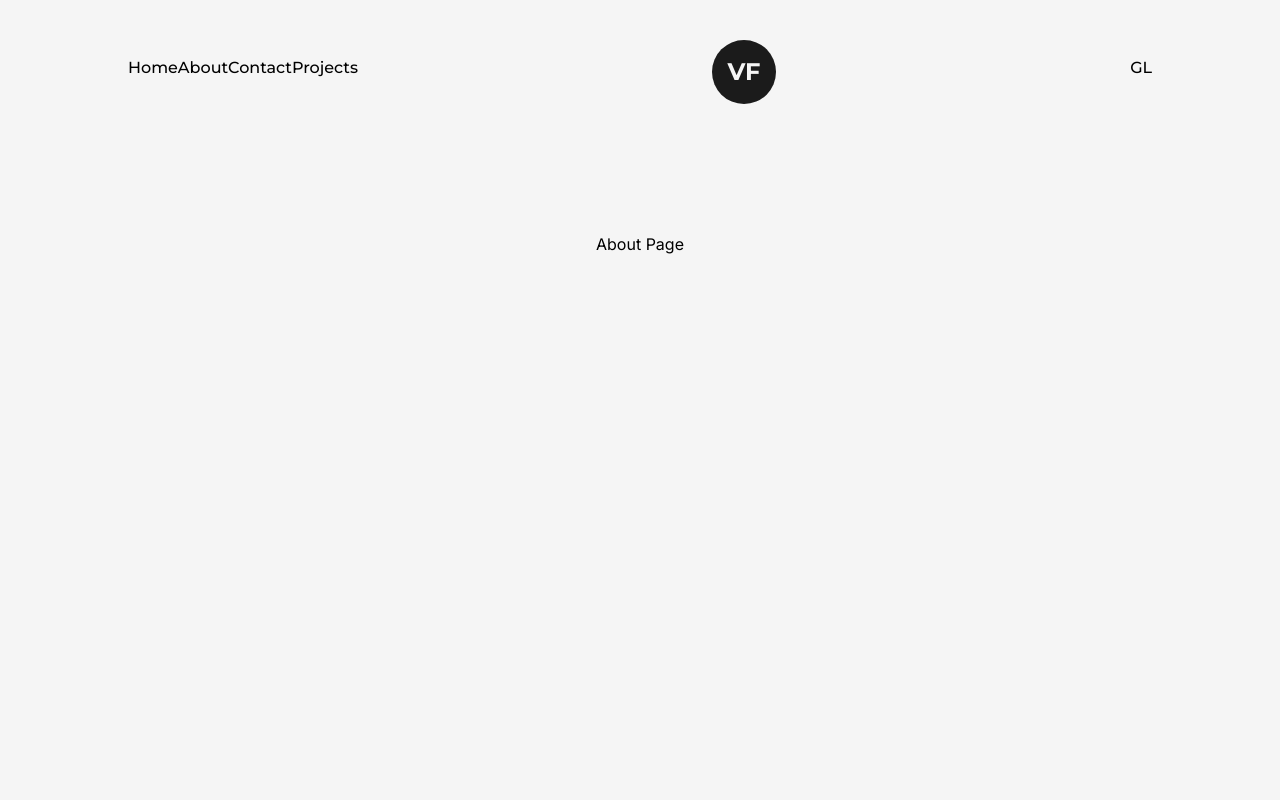
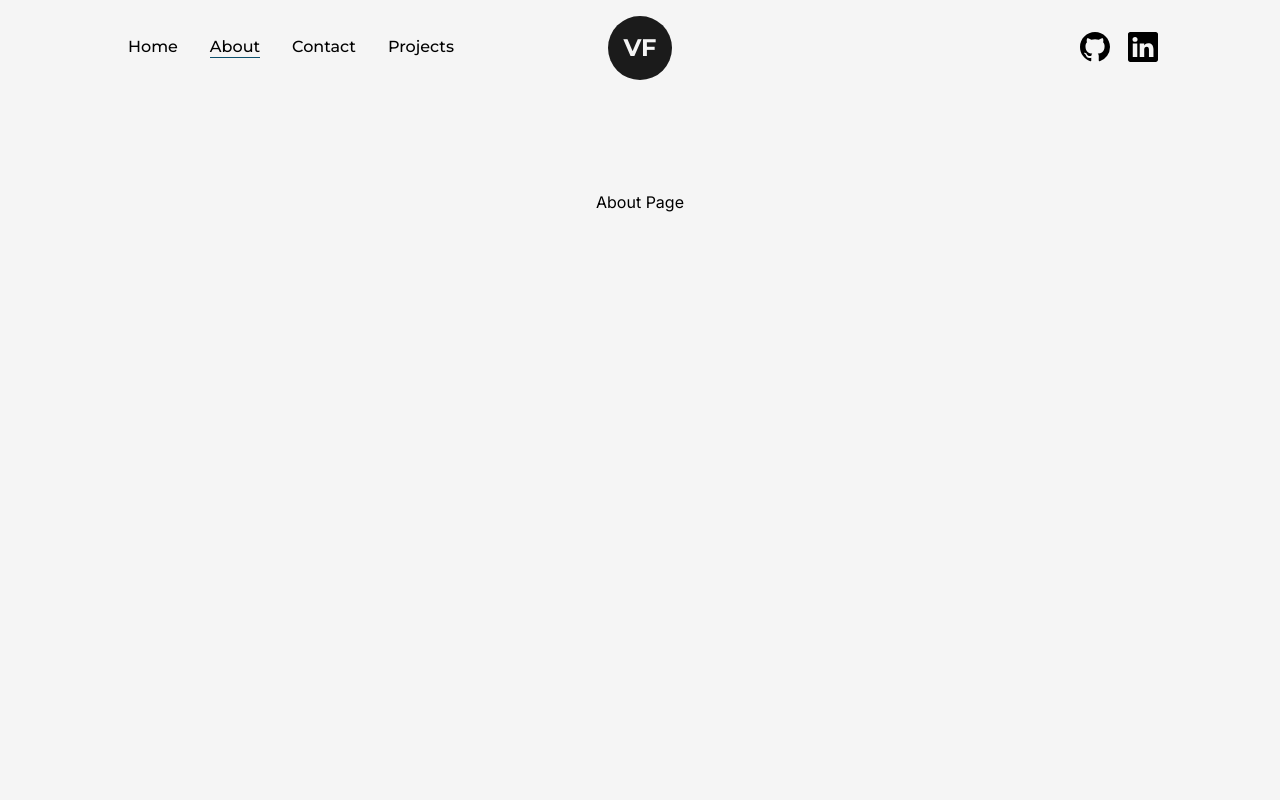
Before and after one commit to illnessink/portfolio, a Next.js app: page /about in a window 1280 px wide. Shown: the top 800 px of the page. Built offline with nearby package versions, Linux system fonts and the light colour scheme.

Commit message:
wip: adds styling and motion to links

```diff
--- a/components/Header.js
+++ b/components/Header.js
@@ -1,23 +1,65 @@
-import { REACT_LOADABLE_MANIFEST } from 'next/dist/shared/lib/constants';
 import Link  from 'next/link';
 import React from 'react';
 import Logo from './Logo';
+import { useRouter } from 'next/router';
+import { BsGithub, BsLinkedin } from 'react-icons/bs';
+import { motion } from 'framer-motion';
+
 
 function Header() {
+    const router = useRouter();
     return (
         <header
         className='w-full px-32 py-8 font-medium flex items-center justify-between'>
             <nav className="flex-container">
-                        <Link href="/">Home</Link>
-                        <Link href="/about">About</Link>
-                        <Link href="/contact">Contact</Link>
-                        <Link href="/projects">Projects</Link>
+                        <Link href="/" className='mr-4 relative group'>Home
+                            <span className={`h-[1px] inline-block bg-indigo
+                            absolute left-0 -bottom-0.5
+                            group-hover:w-full transition-[width] ease duration-300
+                            ${router.asPath === "/" ? "w-full" : "w-0"}`}>
+                            &nbsp;</span>
+                        </Link>
+                        <Link href="/about" className='mx-4 relative group'>About
+                            <span className={`h-[1px] inline-block bg-indigo
+                            absolute left-0 -bottom-0.5
+                            group-hover:w-full transition-[width] ease duration-300
+                            ${router.asPath === "/about" ? "w-full" : "w-0"}`}>
+                            &nbsp;</span>
+                        </Link>
+                        <Link href="/contact" className='mx-4 relative group'>Contact
+                            <span className={`h-[1px] inline-block bg-indigo
+                            absolute left-0 -bottom-0.5
+                            group-hover:w-full transition-[width] ease duration-300
+                            ${router.asPath === "/contact" ? "w-full" : "w-0"}`}>
+                            &nbsp;</span>
+                        </Link>
+                        <Link href="/projects" className='ml-4 relative group'>Projects
+                            <span className={`h-[1px] inline-block bg-indigo
+                            absolute left-0 -bottom-0.5
+                            group-hover:w-full transition-[width] ease duration-300
+                            ${router.asPath === "/projects" ? "w-full" : "w-0"}`}>
+                            &nbsp;</span>
+                        </Link>
             </nav>
-            <Logo />
-            <nav>
-                <Link href="/" target={"_blank"}>G</Link>
-                <Link href="/" target={"_blank"}>L</Link>
+            <nav className="flex items-center justify-center flex-wrap">
+                <motion.a href="https://github.com/illnessink" target={"_blank"}
+                whileHover={{y:-2}}
+                whileTap={{scale:0.9}}
+                className="w-6 mr-3"
+                >
+                    <BsGithub className='text-3xl' />
+                </motion.a>
+                <motion.a href="https://www.linkedin.com/in/vanessafoerster/" target={"_blank"}
+                whileHover={{y:-2}}
+                whileTap={{scale:0.9}}
+                className="w-6 ml-3"
+                >
+                    <BsLinkedin className='text-3xl' />
+                </motion.a>
             </nav>
+            <div className='absolute left-[50%] top-2 translate-x-[-50%]'>
+                <Logo />
+            </div>
         </header>
     );
 }
```
